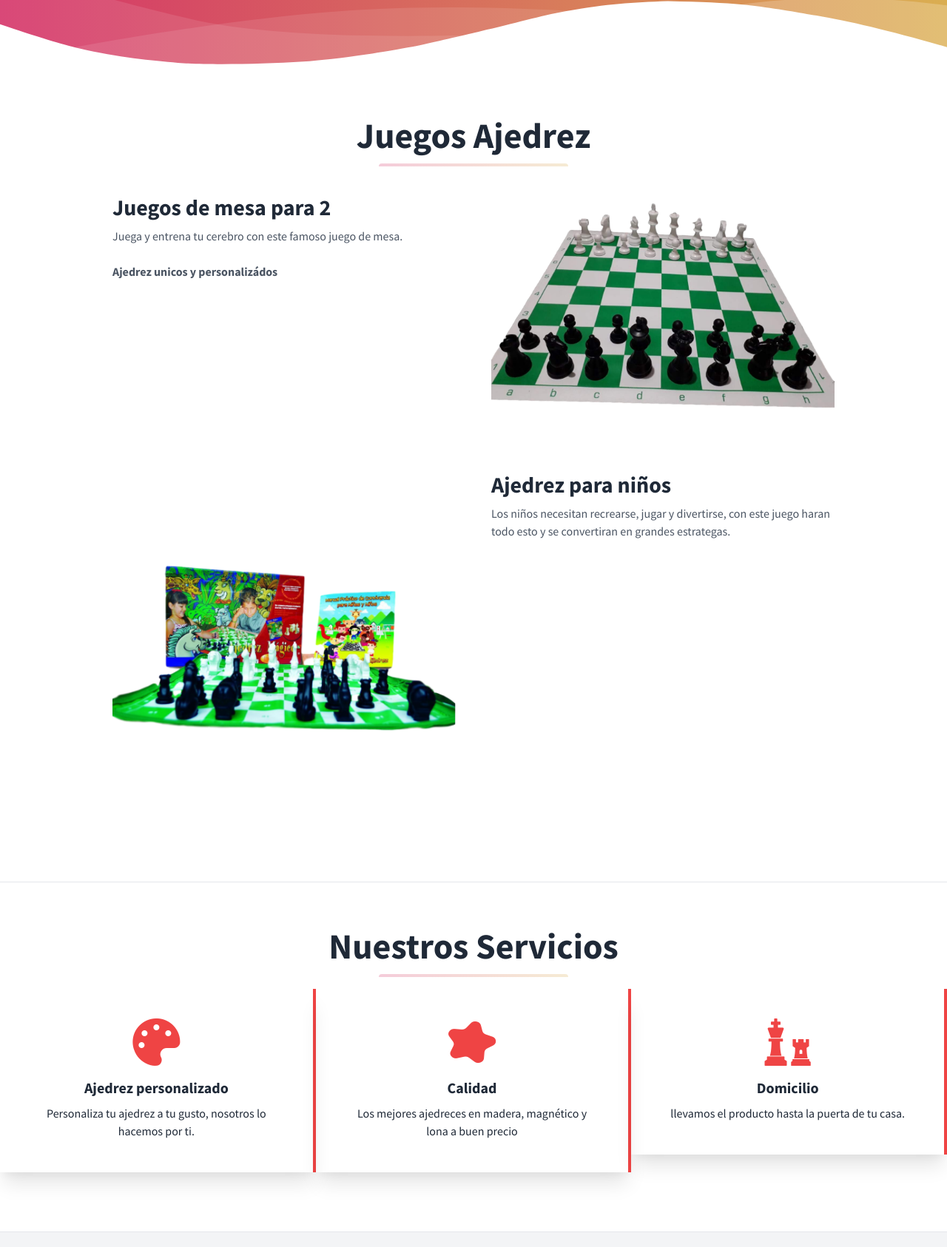
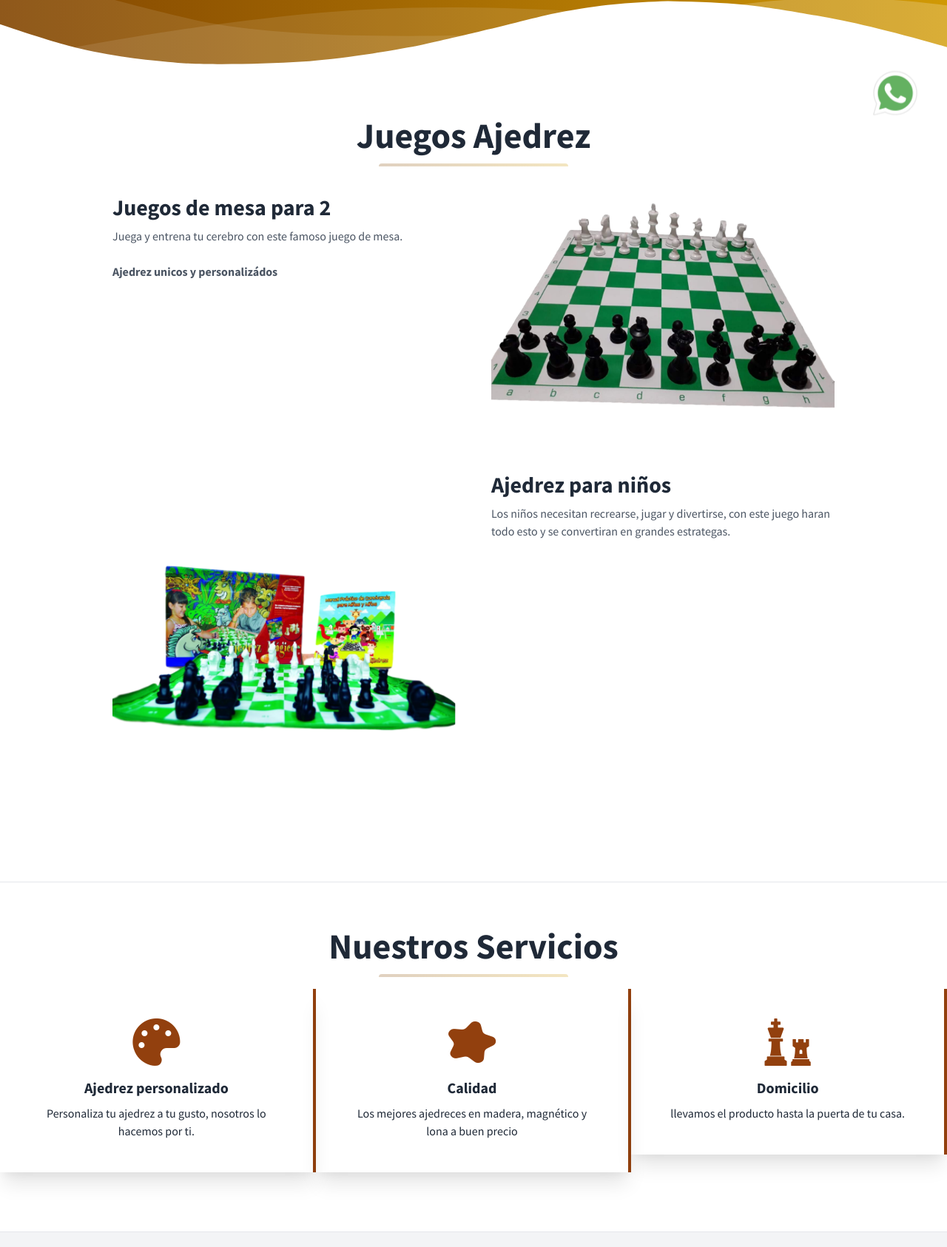
Before and after one commit to nichagiro/chessArt, a plain HTML site: page index.html in a window 1280 px wide. Shown: the part 614-2300 px from the top of the page at 74% size. Drawn offline with nearby package versions, Linux system fonts and the light colour scheme.

Commit message:
cambio color diseño

```diff
--- a/index.html
+++ b/index.html
@@ -19,7 +19,16 @@
 	<!-- Define your gradient here - use online tools to find a gradient matching your branding-->
 	<style>
 		.gradient {
-			background: linear-gradient(90deg, #d53369 0%, #daae51 100%);
+			background: linear-gradient(90deg, #824501 0%, #d09905 100%);
+		}
+		.btn-float	{
+		bottom: 40px;
+		right: 40px;
+		height: 60px;
+		width: 60px;
+		z-index:999;
+		position: fixed;
+		padding-top: 10px;
 		}
 	</style>
 </head>
@@ -149,9 +158,9 @@
 			<div class="h-1 mx-auto gradient w-64 opacity-25 my-0 py-0 rounded-t"></div>
 		</div>
 
-		<div class="w-full md:w-1/3 p-6 flex flex-col flex-grow flex-shrink shadow-xl md:border-r-4 border-red-500 md:h-full text-center">
+		<div class="w-full md:w-1/3 p-6 flex flex-col flex-grow flex-shrink shadow-xl md:border-r-4 border-yellow-800 md:h-full text-center">
 			<div class="flex-1 bg-white rounded-t rounded-b-none overflow-hidden">
-				<i class="fas fa-palette text-red-500 fa-4x my-4"></i>
+				<i class="fas fa-palette text-yellow-800 fa-4x my-4"></i>
 				<div class="w-full font-bold text-xl text-gray-800 px-6 mb-2">Ajedrez personalizado</div>
 				<p class="text-gray-800 text-base px-6 mb-5">
 					Personaliza tu ajedrez a tu gusto, nosotros lo hacemos por ti.
@@ -164,9 +173,9 @@
 			</div> -->
 		</div>
 
-		<div class="w-full md:w-1/3 p-6 flex flex-col flex-grow flex-shrink shadow-xl md:border-r-4 border-red-500 md:h-full text-center">
+		<div class="w-full md:w-1/3 p-6 flex flex-col flex-grow flex-shrink shadow-xl md:border-r-4 border-yellow-800 md:h-full text-center">
 			<div class="flex-1 bg-white rounded-t rounded-b-none overflow-hidden">
-				<i class="fas fa-splotch  text-red-500 fa-4x my-4"></i>
+				<i class="fas fa-splotch  text-yellow-800 fa-4x my-4"></i>
 				<div class="w-full font-bold text-xl text-gray-800 px-6 mb-2">Calidad</div>
 				<p class="text-gray-800 text-base px-6 mb-5">
 					Los mejores ajedreces en madera, magnético y lona a buen precio
@@ -174,9 +183,9 @@
 			</div>
 		</div>
 
-		<div class="w-full md:w-1/3 p-6 flex flex-col flex-grow flex-shrink shadow-xl md:border-r-4  border-red-500 md:h-full text-center">
+		<div class="w-full md:w-1/3 p-6 flex flex-col flex-grow flex-shrink shadow-xl md:border-r-4  border-yellow-800 md:h-full text-center">
 			<div class="flex-1 bg-white rounded-t rounded-b-none overflow-hidden">
-				<i class="fas fa-chess text-red-500 fa-4x my-4"></i>
+				<i class="fas fa-chess text-yellow-800 fa-4x my-4"></i>
 				<div class="w-full font-bold text-xl text-gray-800 px-6 mb-2">Domicilio</div>
 				<p class="text-gray-800 text-base px-6 mb-5">
 					llevamos el producto hasta la puerta de tu casa.
@@ -348,23 +357,27 @@
 	</div>
 </section>
 
+<!-- WHATSAPP -->
+<a href="https://wa.me/+573155638290" target="_blank" type="button" class="btn-float">
+	<img src="img/whatsapp.png" alt="whatsapp">
+</a>
 
 
 <!--Footer-->
 <footer class="bg-white py-10 w-full">
 	<div class="w-full flex justify-center">
 		<a href="tel:+573155638290" class="text-center mr-16">
-			<i class="fas fa-mobile fa-3x text-red-500 "> </i>
+			<i class="fas fa-mobile fa-3x text-gray-900 "> </i>
 		</a>
 		<a href="https://www.facebook.com/ArmandoAjedrez" target="_blank" class="text-center mr-16">
-			<i class="fab fa-facebook fa-3x text-red-500"></i>
+			<i class="fab fa-facebook fa-3x text-blue-800"></i>
 		</a>
 		<a href="mailto:elaprendis12345@gmail.com" class="text-center">
-			<i class="fas fa-envelope fa-3x text-red-500"></i>
+			<i class="fas fa-envelope fa-3x text-pink-800"></i>
 		</a>
 	</div>
 	<div class="w-full text-center mt-6">
-		<a href="https://cisde.co" target="_blank" class="text-red-500">
+		<a href="https://cisde.co" target="_blank" class="text-red-700">
 			© CISDE 2020
 		</a>
 	</div>
```
Also changed, not shown: enviado.html (+26 -16 lines), img/whatsapp.png (added).
